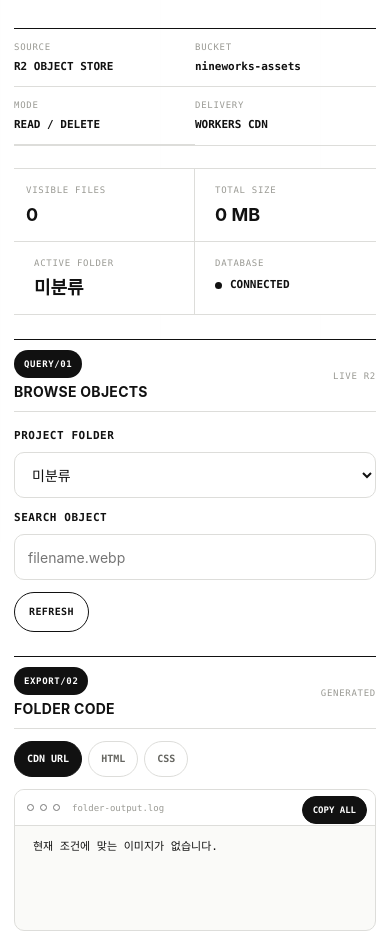
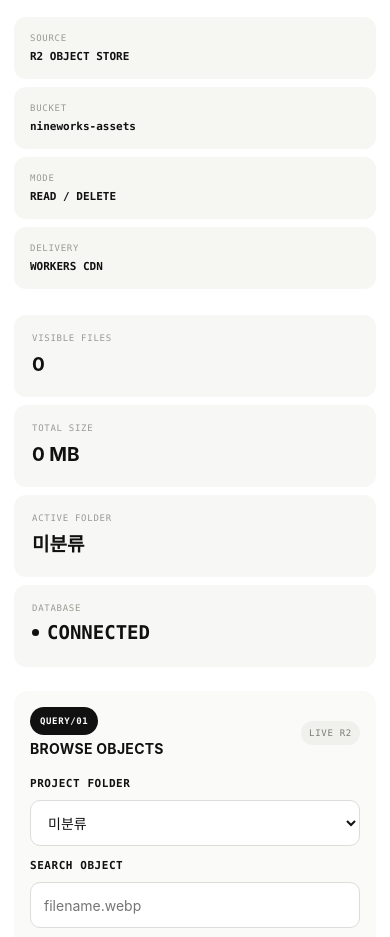
Before and after one commit to jyhome1228-cyber/nineworksdatabase, a website: page public/library.html in a window 390 px wide. Shown: the part 302-1239 px from the top of the page. Drawn offline with Linux system fonts and the light colour scheme; no server answers.

Commit message:
Remove decorative guide lines and simplify layout surfaces

```diff
--- a/public/refine.css
+++ b/public/refine.css
@@ -1,199 +1,211 @@
-:root {
-  --content-width: 1280px;
-  --rail-x: 64px;
+/* 2026-09-07 — line-free refinement
+   Keep functional borders only where they help interaction. */
+
+body::before,
+.page-shell::before,
+.system-grid,
+.code-stream {
+  display: none !important;
 }
 
+body { background:#fff; }
+
 .page-shell {
-  width: min(var(--content-width), calc(100% - 48px));
-  padding-top: 16px;
+  width:min(1280px, calc(100% - 48px));
+  padding-top:24px;
 }
 
-.page-shell::before {
-  left: var(--rail-x);
-  opacity: .42;
+/* Header */
+.app-header {
+  min-height:64px;
+  padding:0;
+  border:0 !important;
+}
+.brand-mark { width:40px; height:40px; }
+.header-actions { gap:10px; }
+
+/* Overview */
+.console-overview {
+  grid-template-columns:minmax(0,1fr) 420px;
+  gap:56px;
+  padding:44px 0 26px;
+  margin:0;
+  border:0 !important;
+}
+.console-kicker { margin-bottom:14px; }
+.console-kicker span {
+  margin-left:0;
+  min-width:42px;
+  height:28px;
+}
+.overview-copy h2 {
+  max-width:760px;
+  margin-bottom:10px;
+  font-size:clamp(34px,3.4vw,46px);
+}
+.overview-copy p {
+  max-width:760px;
+  font-size:14px;
+  line-height:22px;
+}
+.environment-panel {
+  align-self:end;
+  display:grid;
+  grid-template-columns:repeat(2,minmax(0,1fr));
+  gap:8px;
+  border:0 !important;
+}
+.env-row,
+.env-row:nth-child(odd),
+.env-row:nth-child(even),
+.env-row:nth-child(-n+2) {
+  padding:14px 16px;
+  border:0 !important;
+  border-radius:12px;
+  background:#f6f6f3;
+}
+.env-row span { margin-bottom:4px; }
+
+/* Metrics */
+.metric-strip {
+  display:grid;
+  grid-template-columns:repeat(4,minmax(0,1fr));
+  gap:8px;
+  margin:0;
+  padding:0;
+  border:0 !important;
+  background:transparent;
+}
+.metric-strip div,
+.metric-strip div:not(:first-child),
+.metric-strip div:last-child {
+  min-height:82px;
+  padding:16px 18px;
+  border:0 !important;
+  border-radius:12px;
+  background:#f7f7f5;
+}
+.metric-strip dt { margin-bottom:8px; }
+.metric-strip dd { font-size:19px; }
+
+/* Workspace */
+.workspace-grid,
+.library-console-grid {
+  gap:16px;
+  margin:24px 0 0;
+}
+.workspace-grid {
+  grid-template-columns:minmax(360px,.82fr) minmax(0,1.18fr);
+}
+.library-console-grid {
+  grid-template-columns:minmax(380px,.82fr) minmax(0,1.18fr);
 }
 
-.app-header {
-  min-height: 66px;
-  padding-bottom: 14px;
+.console-panel,
+.assets-panel,
+.result-section {
+  border:0 !important;
+  border-radius:16px;
+  background:#fafaf8;
+}
+.console-panel { padding:20px; }
+.panel-bar {
+  min-height:auto;
+  padding:0 0 18px;
+  border:0 !important;
+  background:transparent;
+}
+.panel-state {
+  padding:5px 8px;
+  border-radius:999px;
+  background:#f0f0ed;
+  color:#7b7b75;
 }
 
-.brand-mark {
-  width: 40px;
-  height: 40px;
-}
-
-.console-overview {
-  grid-template-columns: minmax(0, 1fr) 400px;
-  align-items: center;
-  gap: 40px;
-  padding: 28px 0 22px 88px;
-}
-
-.console-kicker {
-  margin-bottom: 12px;
-}
-
-.console-kicker span {
-  min-width: 44px;
-  height: 28px;
-  margin-left: -46px;
-}
-
-.overview-copy h2 {
-  margin-bottom: 10px;
-  font-size: clamp(34px, 3.4vw, 42px);
-  line-height: 1.04;
-}
-
-.overview-copy p {
-  max-width: 660px;
-  font-size: 14px;
-  line-height: 22px;
-}
-
-.environment-panel {
-  align-self: center;
-}
-
-.env-row {
-  padding-top: 11px;
-  padding-bottom: 11px;
-}
-
-.metric-strip {
-  margin-left: 88px;
-}
-
-.metric-strip div {
-  padding-top: 14px;
-  padding-bottom: 14px;
-}
-
-.workspace-grid {
-  grid-template-columns: minmax(330px, .82fr) minmax(0, 1.18fr);
-  gap: 24px;
-  margin: 24px 0 0 88px;
-}
-
-.result-section {
-  margin: 24px 0 0 88px;
-}
-
-.panel-bar {
-  min-height: 52px;
-  padding: 10px 0;
-}
-
-.form-grid {
-  gap: 13px;
-  padding-top: 16px;
+.form-grid,
+.library-toolbar { padding:0; }
+.form-grid { gap:14px; }
+.library-toolbar { gap:12px; }
+.config-note {
+  margin-top:16px;
+  padding:12px 14px;
+  border:0 !important;
+  border-radius:10px;
+  background:#f1f1ee;
 }
 
 .dropzone {
-  min-height: 220px;
-  margin-top: 16px;
+  margin-top:0;
+  min-height:242px;
+  background:#fff;
+}
+.queue.empty {
+  border-top:0 !important;
+  padding-top:8px;
+}
+.actions-row { padding-top:14px; }
+
+/* Output */
+.result-section {
+  margin:16px 0 0;
+  padding:20px;
+}
+.tabs { padding:0 0 10px; }
+.codebox { background:#fff; }
+
+/* Library */
+.assets-panel {
+  margin:16px 0 0 !important;
+  padding:20px;
+}
+.assets-panel .panel-bar { padding-bottom:12px; }
+.selection-toolbar {
+  margin:4px 0 18px;
+  padding:12px 14px;
+  border:0 !important;
+  border-radius:12px;
+  background:#f5f5f2;
+}
+.library-grid { padding:0; }
+.library-empty {
+  border:0 !important;
+  background:#f7f7f5;
+}
+.library-codebox {
+  margin-top:0;
+  min-height:174px;
 }
 
-.library-console-grid {
-  grid-template-columns: minmax(0, .84fr) minmax(0, 1.16fr);
-  gap: 24px;
-  margin: 24px 0 0 88px;
+/* Footer */
+.app-footer {
+  margin-top:40px;
+  padding-top:0;
+  border:0 !important;
 }
 
-.library-toolbar {
-  grid-template-columns: minmax(0, 1fr) minmax(0, 1fr);
-  gap: 12px;
-  padding-top: 16px;
+@media (max-width:1080px) {
+  .console-overview {
+    grid-template-columns:1fr;
+    gap:20px;
+    padding-top:36px;
+  }
+  .environment-panel { max-width:none; }
+  .workspace-grid,
+  .library-console-grid { grid-template-columns:1fr; }
 }
 
-.library-refresh-wrap {
-  grid-column: 1 / -1;
-  justify-content: flex-start;
-}
-
-.library-codebox {
-  min-height: 142px;
-}
-
-.assets-panel {
-  margin: 24px 0 0 88px;
-}
-
-.tabs {
-  padding-top: 12px;
-  padding-bottom: 8px;
-}
-
-.codebox {
-  min-height: 142px;
-}
-
-.selection-toolbar {
-  margin-top: 14px;
-  margin-bottom: 16px;
-  padding-top: 12px;
-  padding-bottom: 12px;
-}
-
-@media (min-width: 1081px) {
-  .library-grid {
-    grid-template-columns: repeat(4, minmax(0, 1fr));
+@media (max-width:760px) {
+  .page-shell { width:min(100% - 28px,1280px); }
+  .metric-strip { grid-template-columns:repeat(2,minmax(0,1fr)); }
+  .console-panel,
+  .assets-panel,
+  .result-section {
+    padding:16px;
+    border-radius:14px;
   }
 }
 
-@media (max-width: 1080px) {
-  :root { --rail-x: 0px; }
-
-  .page-shell::before { display: none; }
-
-  .console-overview,
+@media (max-width:520px) {
   .metric-strip,
-  .workspace-grid,
-  .result-section,
-  .library-console-grid,
-  .assets-panel {
-    margin-left: 0;
-  }
-
-  .console-overview {
-    grid-template-columns: 1fr;
-    padding-left: 0;
-  }
-
-  .console-kicker span {
-    margin-left: 0;
-  }
-
-  .library-console-grid,
-  .workspace-grid {
-    grid-template-columns: 1fr;
-  }
+  .environment-panel { grid-template-columns:1fr; }
 }
-
-@media (max-width: 720px) {
-  .page-shell {
-    width: min(100% - 28px, var(--content-width));
-  }
-
-  .console-overview {
-    padding-top: 22px;
-  }
-
-  .overview-copy h2 {
-    font-size: 32px;
-  }
-
-  .environment-panel,
-  .metric-strip {
-    grid-template-columns: repeat(2, minmax(0, 1fr));
-  }
-
-  .library-toolbar {
-    grid-template-columns: 1fr;
-  }
-
-  .library-refresh-wrap {
-    grid-column: auto;
-  }
-}
```
